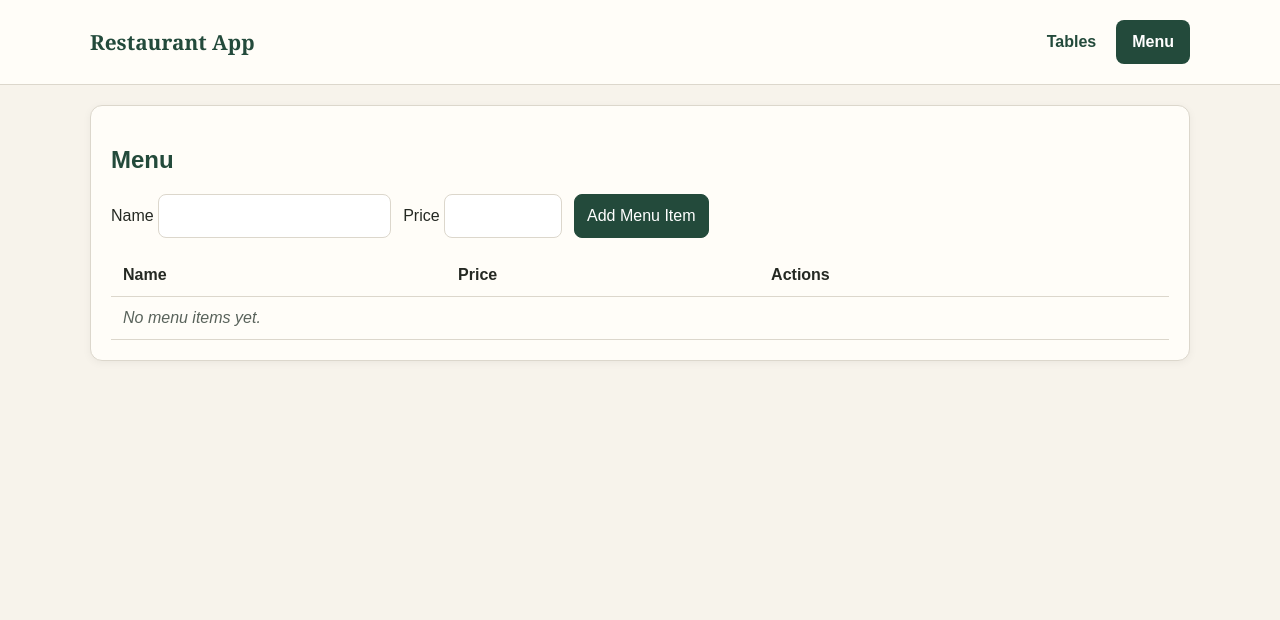
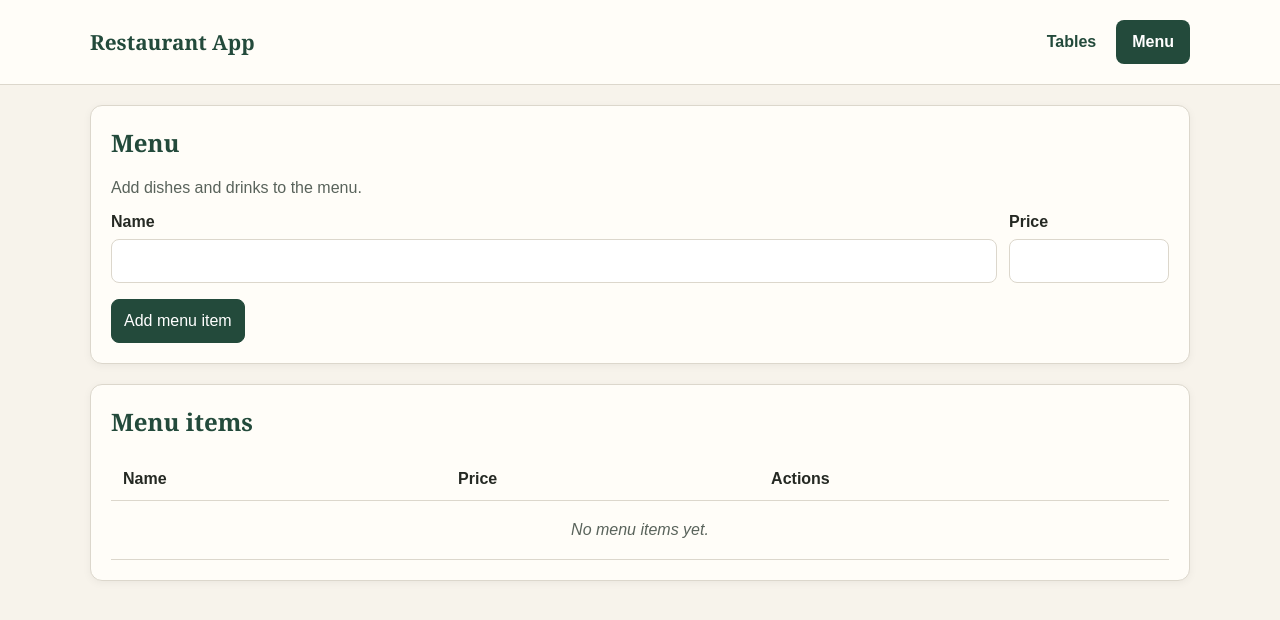
Before and after one commit to daisy-may-t/restaurant, a Flask app: page /menu in a window 1280 px wide. Shown: the top 620 px of the page. Run offline with Flask 3, Linux system fonts and the light colour scheme; data that the repository does not hold is empty.

Commit message:
Edit and delete menu buttons

```diff
--- a/static/css/style.css
+++ b/static/css/style.css
@@ -10,6 +10,7 @@
   --color-border: #dcd7cc;
   --color-danger: #a73535;
   --color-danger-surface: #fff0ed;
+  --color-danger-hover: #f9dfdb;
   --space-1: 4px;
   --space-2: 8px;
   --space-3: 12px;
@@ -99,19 +100,89 @@ h2, h3 {
   color: var(--color-primary);
 }
 
-.toolbar {
-  margin-bottom: var(--space-4);
+h2 {
+  font-family: Georgia, serif;
+}
+
+.menu-page {
+  display: grid;
+  gap: var(--space-5);
+}
+
+.menu-page h2 {
+  margin-top: 0;
+}
+
+.section-intro {
+  margin-top: 0;
+  color: var(--color-muted);
+}
+
+.menu-form {
+  display: grid;
+  gap: var(--space-4);
 }
 
 .menu-form-fields {
   display: flex;
-  align-items: end;
+  align-items: flex-end;
   flex-wrap: wrap;
   gap: var(--space-3);
 }
 
-.inline-form {
-  display: inline;
+.menu-form-fields label {
+  display: grid;
+  flex: 1 1 260px;
+  gap: var(--space-2);
+  font-weight: 600;
+}
+
+.menu-form-fields label:last-child {
+  flex: 0 1 160px;
+}
+
+.menu-form-fields input {
+  width: 100%;
+}
+
+.menu-form-actions,
+.menu-item-actions {
+  display: flex;
+  align-items: center;
+  flex-wrap: wrap;
+  gap: var(--space-2);
+}
+
+.menu-item-actions form {
+  margin: 0;
+}
+
+.button-link {
+  display: inline-flex;
+  align-items: center;
+  justify-content: center;
+  box-sizing: border-box;
+  min-height: var(--control-height);
+  padding: var(--space-2) var(--space-3);
+  border: 1px solid var(--color-border);
+  border-radius: var(--radius-control);
+  color: var(--color-primary);
+  background: var(--color-surface);
+  text-decoration: none;
+  font-weight: 600;
+}
+
+.button-link:hover {
+  border-color: var(--color-primary);
+  background: var(--color-surface-muted);
+}
+
+.error-message {
+  padding: var(--space-3);
+  border: 1px solid var(--color-danger);
+  border-radius: var(--radius-control);
+  color: var(--color-danger);
+  background: var(--color-danger-surface);
 }
 
 .area-tabs {
@@ -208,6 +283,15 @@ h2, h3 {
   text-align: left;
 }
 
+.menu-list .data-table td[data-label="Actions"] {
+  width: 190px;
+}
+
+.menu-list .empty-state {
+  padding: var(--space-5);
+  text-align: center;
+}
+
 button,
 input,
 select,
--- a/templates/menu.html
+++ b/templates/menu.html
@@ -3,16 +3,18 @@
 {% block title %}Menu{% endblock %}
 
 {% block content %}
-  <section class="panel">
-    <h2>Menu</h2>
+  <div class="menu-page">
+  <section class="panel menu-editor">
+    <h2>{{ 'Edit menu item' if editing_item else 'Menu' }}</h2>
+    <p class="section-intro">{{ 'Update the name or price below.' if editing_item else 'Add dishes and drinks to the menu.' }}</p>
 
     {% if error %}
       <p class="error-message" role="alert">{{ error }}</p>
     {% endif %}
 
-    <form method="post" action="{{ url_for('edit_menu_item', item_id=editing_item.id) if editing_item else url_for('menu') }}">
+    <form class="menu-form" method="post" action="{{ url_for('edit_menu_item', item_id=editing_item.id) if editing_item else url_for('menu') }}">
       <input type="hidden" name="csrf_token" value="{{ csrf_token() }}" />
-      <div class="toolbar menu-form-fields">
+      <div class="menu-form-fields">
         <label>
           Name
           <input type="text" name="name" value="{{ form_values.get('name', '') if form_values is defined else (editing_item.name if editing_item else '') }}" required />
@@ -21,13 +23,18 @@
           Price
           <input type="number" name="price" step="0.01" min="0" max="999.99" value="{{ form_values.get('price', '') if form_values is defined else ('%.2f'|format(editing_item.price_pence / 100) if editing_item else '') }}" required />
         </label>
-        <button class="primary" type="submit">{{ 'Save Item' if editing_item else 'Add Menu Item' }}</button>
+      </div>
+      <div class="menu-form-actions">
+        <button class="primary" type="submit">{{ 'Save item' if editing_item else 'Add menu item' }}</button>
         {% if editing_item %}
-          <a href="{{ url_for('menu') }}">Cancel</a>
+          <a class="button-link" href="{{ url_for('menu') }}">Cancel</a>
         {% endif %}
       </div>
     </form>
+  </section>
 
+  <section class="panel menu-list">
+    <h2>Menu items</h2>
     <table class="data-table">
       <thead>
         <tr>
@@ -43,11 +50,13 @@
               <td data-label="Name">{{ item.name }}</td>
               <td data-label="Price">&pound;{{ '%.2f'|format(item.price_pence / 100) }}</td>
               <td data-label="Actions">
-                <a href="{{ url_for('edit_menu_item', item_id=item.id) }}">Edit</a>
-                <form class="inline-form" method="post" action="{{ url_for('delete_menu_item_route', item_id=item.id) }}" onsubmit="return confirm('Delete this menu item?');">
-                  <input type="hidden" name="csrf_token" value="{{ csrf_token() }}" />
-                  <button class="danger" type="submit">Delete</button>
-                </form>
+                <div class="menu-item-actions">
+                  <a class="button-link" href="{{ url_for('edit_menu_item', item_id=item.id) }}">Edit</a>
+                  <form method="post" action="{{ url_for('delete_menu_item_route', item_id=item.id) }}" onsubmit="return confirm('Delete this menu item?');">
+                    <input type="hidden" name="csrf_token" value="{{ csrf_token() }}" />
+                    <button class="danger" type="submit">Delete</button>
+                  </form>
+                </div>
               </td>
             </tr>
           {% endfor %}
@@ -59,4 +68,5 @@
       </tbody>
     </table>
   </section>
+  </div>
 {% endblock %}
```
Also changed, not shown: other parts of static/css/style.css (+40 -1 lines).
